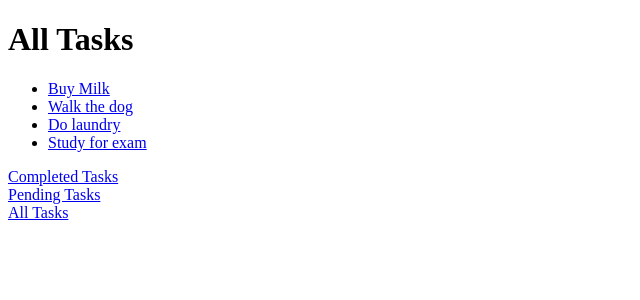
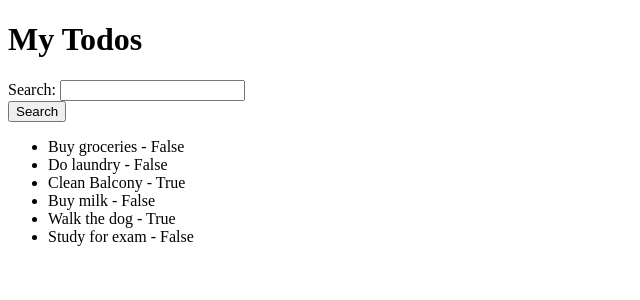
Before and after one commit to nozibuddowla/to_do_list, a Django app: page /tasks/ in a window 1280 px wide. Shown: the top 300 px of the page, without its empty margins (0-640 px from the left). Run offline with Django 5.2, Linux system fonts and the light colour scheme; data comes from the database, SQL or seed files in the repository.

Commit message:
add Django Forms

```diff
--- /dev/null
+++ b/todo_app/forms.py
@@ -0,0 +1,4 @@
+from django import forms
+
+class SearchForm(forms.Form):
+    query = forms.CharField(label='Search', required=False)
--- a/todo_app/templates/base.html
+++ b/todo_app/templates/base.html
@@ -3,7 +3,7 @@
 <head>
     <meta charset="UTF-8">
     <meta name="viewport" content="width=device-width, initial-scale=1.0">
-    <title>Task List</title>
+    <title>{% block title %} Task List {% endblock %}</title>
 </head>
 <body>
     {% block content %}
--- /dev/null
+++ b/todo_app/templates/cool_todo/todos.html
@@ -0,0 +1,23 @@
+{% extends 'base.html' %}
+{% block title %}
+Todo App
+{% endblock %}
+{% block content %}
+<h1>My Todos</h1>
+<!-- <form>
+    <input type="text" name="query" placeholder="Search your todo here">
+    <button type="submit">Search</button>
+</form> -->
+<form action="">
+    {{ search_form }}
+    <button type="submit">Search</button>
+</form>
+
+<ul>
+    {% for todo in todos %}
+    <li>
+        {{ todo.title }} - {{ todo.completed }}
+    </li>
+    {% endfor %}
+</ul>
+{% endblock %}
--- a/todo_app/urls.py
+++ b/todo_app/urls.py
@@ -2,6 +2,7 @@ from django.urls import path
 from . import views
 
 urlpatterns = [
-    path('', views.task_list, name='task_list'),
+    # path('', views.task_list, name='task_list'),
+    path('', views.todos, name='todos'),
     path('<int:pk>/', views.task_details, name='task_details')
 ]
--- a/todo_app/views.py
+++ b/todo_app/views.py
@@ -1,5 +1,6 @@
 from django.shortcuts import render
 from .models import Task
+from .forms import SearchForm
 
 # Create your views here.
 def task_list(request):
@@ -14,3 +15,30 @@ def task_list(request):
 def task_details(request, pk):
     task = Task.objects.get(pk=pk)
     return render(request, 'task_detail.html', {'task': task})
+
+def todos(request):
+    todos = [
+        {"title": "Buy groceries", "completed": False},
+        {"title": "Do laundry", "completed": False},
+        {"title": "Clean Balcony", "completed": True},
+        {"title": "Buy milk", "completed": False},
+        {"title": "Walk the dog", "completed": True},
+        {"title": "Study for exam", "completed": False}
+    ]
+
+    search_form = SearchForm()
+
+    data = request.GET
+    search_term = data.get('query', '')
+
+    searched_todo = []
+    for todo in todos:
+        if search_term.lower() in todo.get('title').lower():
+            searched_todo.append(todo)
+
+    context = {
+        "todos": searched_todo,
+        "search_form": search_form
+    }
+
+    return render(request, 'cool_todo/todos.html', context=context)
--- a/todo_project/urls.py
+++ b/todo_project/urls.py
@@ -21,4 +21,5 @@ from django.urls import path, include
 urlpatterns = [
     path("admin/", admin.site.urls),
     path("tasks/", include('todo_app.urls')),
+    path("todos/", include('todo_app.urls')),
 ]
```
